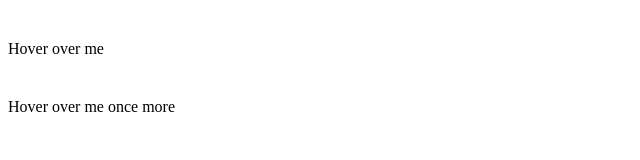
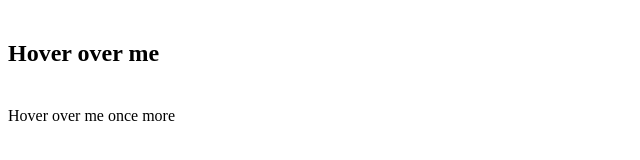
Before and after one commit to acciojob/react-composition-3-Karan09542, a React app: page / in a window 1280 px wide. Shown: the whole page, without its empty margins (0-640 px from the left). Built offline with nearby package versions, Linux system fonts and the light colour scheme.

Commit message:
add tooltip in proper manner

```diff
--- a/src/components/App.js
+++ b/src/components/App.js
@@ -8,7 +8,7 @@ const App = () => {
     <div>
         {/* Do not remove the main div */}
         <Tooltip tooltiptext={"Thank you"}>
-          <p className="tooltip">Hover over me</p>
+          <h2 className="tooltip">Hover over me</h2>
         </Tooltip>
         <Tooltip tooltiptext={"Thank you again"}>
           <p className="tooltip">Hover over me once more</p>
--- a/src/components/Tooltip.js
+++ b/src/components/Tooltip.js
@@ -1,13 +1,18 @@
-import React from 'react'
+import React, { Children } from "react";
 
-const Tooltip = ({tooltiptext,children}) => {
-    const [showTooltip, setShowTooltip] = React.useState(false);
-  return (
-    <div className='tooltip-wrapper' onMouseEnter={() => setShowTooltip(true)} onMouseLeave={() => setShowTooltip(false)}>
-        {showTooltip && <div className='tooltiptext'>{tooltiptext}</div>}
-        {children}
-    </div>
-  )
-}
+const Tooltip = ({ tooltiptext, children }) => {
+  const [showTooltip, setShowTooltip] = React.useState(false);
+  return React.cloneElement(
+    children,
+    {
+      onMouseEnter: () => setShowTooltip(true),
+      onMouseLeave: () => setShowTooltip(false),
+    },
+    <>
+      {children.props.children}
+      {showTooltip && <div className="tooltiptext">{tooltiptext}</div>}
+    </>
+  );
+};
 
-export default Tooltip
+export default Tooltip;
--- a/src/styles/App.css
+++ b/src/styles/App.css
@@ -1,8 +1,4 @@
 
-.tooltip-wrapper {
-    position: relative;
-    width: fit-content;
-}
 .tooltiptext{
     position: absolute;
     left: 50%;
@@ -15,6 +11,8 @@
     white-space: nowrap;
 }
 .tooltip{
+    position: relative;
+    width: fit-content;
     cursor: pointer;
     margin: 40px 0;
 }
```
Also changed, not shown: 1 other file.
